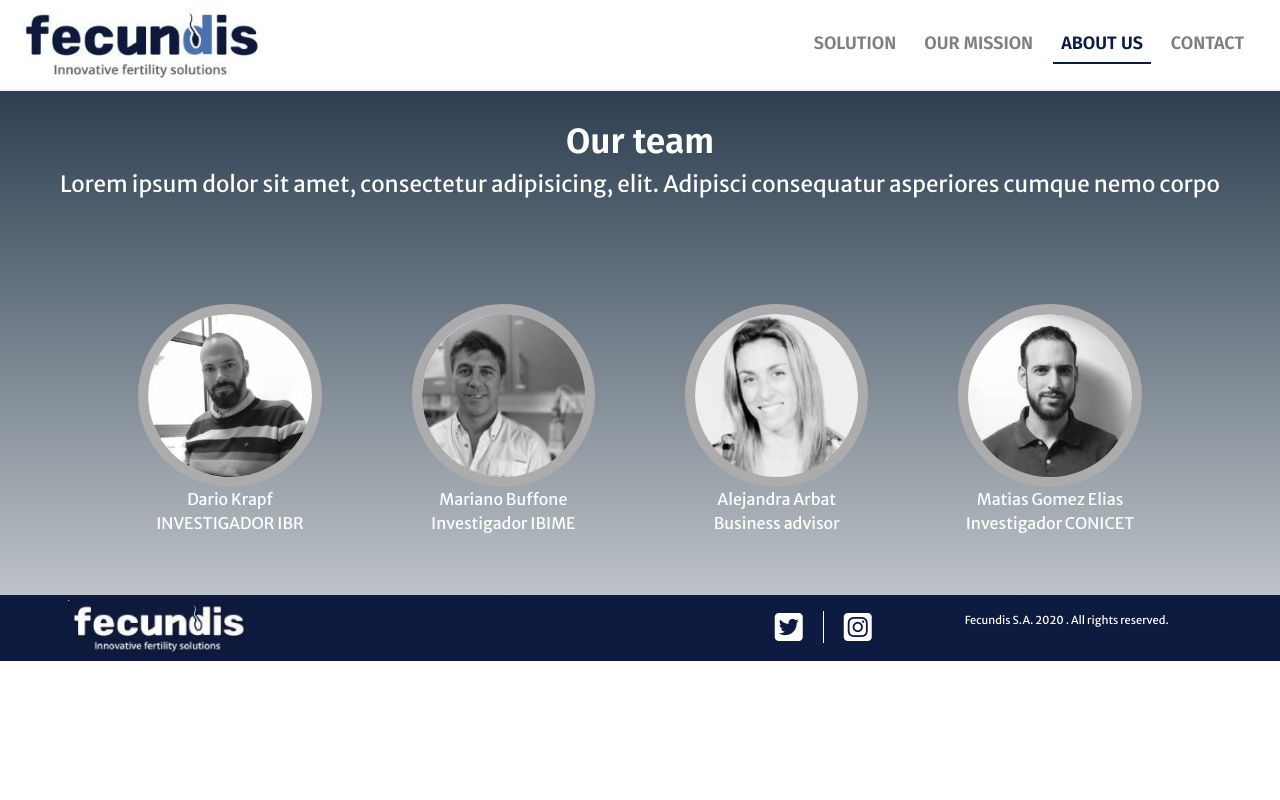
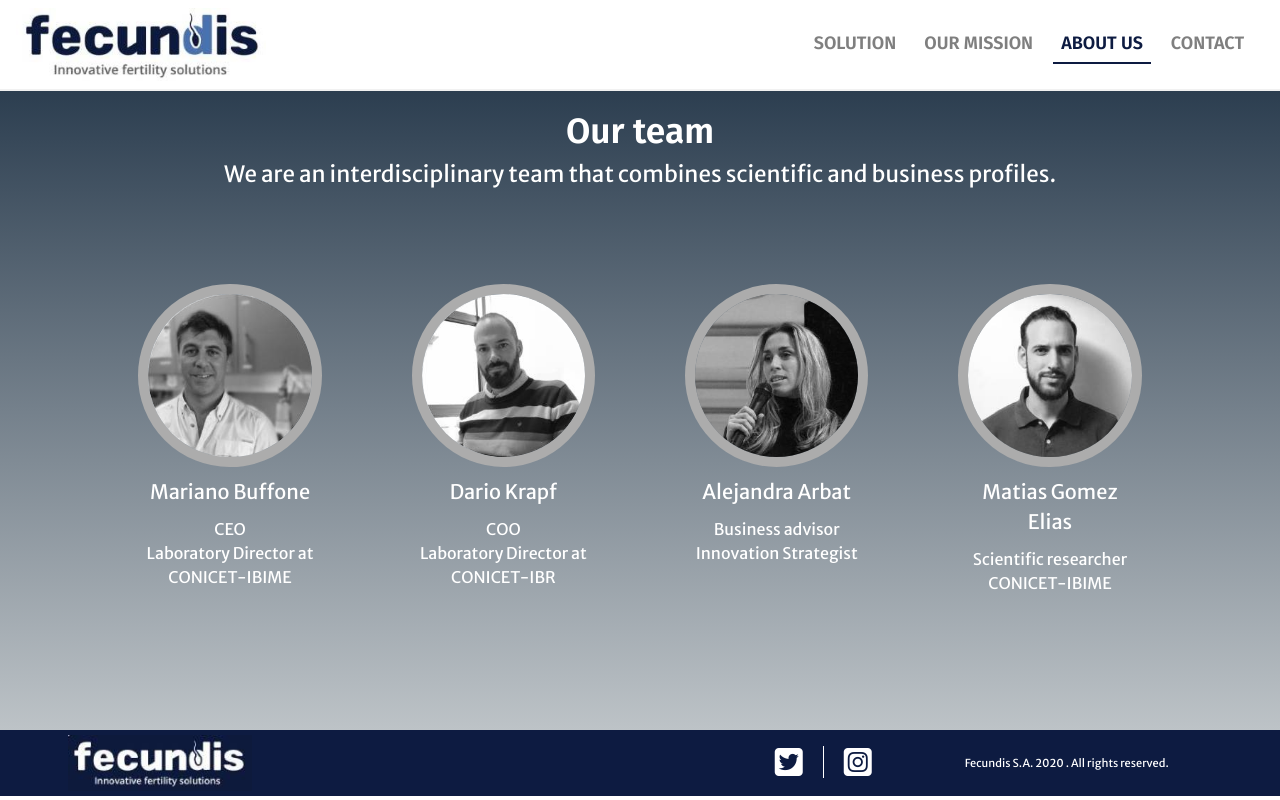
Before and after one commit to alearbat/Fecundis_website, a website: page pages/about_us.html in a window 1280 px wide. Drawn offline with nearby package versions, Linux system fonts and the light colour scheme.

Commit message:
Adding animations, texts and images

```diff
--- a/pages/about_us.html
+++ b/pages/about_us.html
@@ -5,9 +5,8 @@
 	<meta name="viewport" content="width=device-width, initial-scale=1.0">
 	<meta name="description" content="Complementary team disrupting assisted reproduction technologies">
 	<meta name="keywords" content="conicet, ibime, ibr, startup, biotech startup, biotechnology, fertility, success rates, fertility method, assisted reproduction">
-	<title>Fecundis About Us</title>
+	<title>About Us - Fecundis</title>
 	<link href="https://fonts.googleapis.com/css2?family=Fira+Sans:wght@600&family=Merriweather+Sans:wght@300;400&display=swap" rel="stylesheet">
-	<script src="https://kit.fontawesome.com/e45f0f8133.js" crossorigin="anonymous"></script>
 	<link rel="stylesheet" href="https://cdn.jsdelivr.net/npm/bootstrap@4.5.3/dist/css/bootstrap.min.css" integrity="sha384-TX8t27EcRE3e/ihU7zmQxVncDAy5uIKz4rEkgIXeMed4M0jlfIDPvg6uqKI2xXr2" crossorigin="anonymous">
 	<link rel="stylesheet" href="../css/newStyle.css">
 </head>
@@ -39,30 +38,31 @@
 	<section class="container-fluid section__backg--gradient">
 		<div class="row">
 			<div class="col-lg-12 section__title--center">
-					<h1>Our team</h1>
-					<p>Lorem ipsum dolor sit amet, consectetur adipisicing, elit. Adipisci consequatur asperiores cumque nemo corpo</p>
+				<h1>Our team</h1>
+				<p>We are an interdisciplinary team that combines scientific and business profiles.</p>
 			</div>
 		</div>
+		<!--Members-->
 		<div class="row members d-flex justify-content-center align-items-top">
 			<figure class="col-lg-2 col-md-2 col-sm-4 col-9 members--circle">
-				<img class="img-fluid" src="../images/dario.jpg" alt="Dario Krapf">
-				<figcaption>Dario Krapf</figcaption>
-				<figcaption>INVESTIGADOR IBR</figcaption>
+				<img class="img-fluid" src="../images/mariano.jpg" alt="Mariano Buffone">
+				<figcaption class="member__name">Mariano Buffone</figcaption>
+				<figcaption>CEO<br>Laboratory Director at CONICET-IBIME</figcaption>
 			</figure>
 			<figure class="col-lg-2 col-md-2 col-sm-4 col-9 members--circle">
-				<img class="img-fluid" src="../images/mariano.jpg" alt="Mariano Buffone">
-				<figcaption>Mariano Buffone</figcaption>
-				<figcaption>Investigador IBIME</figcaption>
+				<img class="img-fluid" src="../images/dario.jpg" alt="Dario Krapf">
+				<figcaption class="member__name">Dario Krapf</figcaption>
+				<figcaption>COO<br>Laboratory Director at CONICET-IBR</figcaption>
 			</figure>
 			<figure class="col-lg-2 col-md-2 col-sm-4 col-9 members--circle">
-				<img class="img-fluid" src="../images/ale.jpg" alt="Alejandra Arbat">
-				<figcaption>Alejandra Arbat</figcaption>
-				<figcaption>Business advisor</figcaption>
+				<img class="img-fluid" src="../images/ale4.jpg" alt="Alejandra Arbat">
+				<figcaption class="member__name">Alejandra Arbat</figcaption>
+				<figcaption>Business advisor Innovation Strategist</figcaption>
 			</figure>
 			<figure class="col-lg-2 col-md-2 col-sm-4 col-9 members--circle">
 				<img class="img-fluid" src="../images/Mati.jpg" alt="Matias Gomez Elias">
-				<figcaption>Matias Gomez Elias</figcaption>
-				<figcaption>Investigador CONICET</figcaption>
+				<figcaption class="member__name">Matias Gomez Elias</figcaption>
+				<figcaption>Scientific researcher CONICET-IBIME</figcaption>
 			</figure>
 		</div>
 	</section>
@@ -74,12 +74,13 @@
 				<a href=""><i class="fab fa-instagram-square"></i></a>
 			</div>
 			<div class="d-flex justify-content-center align-items-center footer__sn--backg col-lg-3 col-md-4 col-sm-4 col-10">
-				<p class="copyright">Fecundis S.A. 2020 . All rights reserved.</p>
+				<p class="footer__copyright">Fecundis S.A. 2020 . All rights reserved.</p>
 			</div>
 		</div>
 	</footer>
 	<!--JS-->
 	<script src="https://code.jquery.com/jquery-3.5.1.slim.min.js" integrity="sha384-DfXdz2htPH0lsSSs5nCTpuj/zy4C+OGpamoFVy38MVBnE+IbbVYUew+OrCXaRkfj" crossorigin="anonymous"></script>
 	<script src="https://cdn.jsdelivr.net/npm/bootstrap@4.5.3/dist/js/bootstrap.bundle.min.js" integrity="sha384-ho+j7jyWK8fNQe+A12Hb8AhRq26LrZ/JpcUGGOn+Y7RsweNrtN/tE3MoK7ZeZDyx" crossorigin="anonymous"></script>
+	<script src="https://kit.fontawesome.com/e45f0f8133.js" crossorigin="anonymous"></script>
 </body>
 </html>
--- a/scss/_components.scss
+++ b/scss/_components.scss
@@ -15,6 +15,10 @@
     img {
       width: 250px;
     }
+  }
+  .navbar__selection {
+    border-bottom: solid 2px $sec-color;
+    color: $sec-color !important;
   }
 }
 
@@ -47,18 +51,15 @@ footer {
   .footer__sn--backg{
     background-color: $sec-color
   }
-  .copyright {
+  .footer__copyright {
     font-size: 11px;
+    margin: 0;
+    padding: 10px;
   }
 }
 
-.navbar__selection {
-  border-bottom: solid 2px $sec-color;
-  color: $sec-color !important;
-}
-
 .section__title--center {
-  padding:30px;
+  padding: 20px;
   text-align: center;
 }
 
@@ -67,7 +68,8 @@ footer {
 $carouselItems:(
   content1: url("../images/pregnant.jpg"),
   content2: url("../images/microscope.jpg"),
-  content3: url("../images/beautiful-young.jpg")
+  content3: url("../images/beautiful-young.jpg"),
+  content4: url("../images/pinkSperm.jpg")
 );
 
 @each $content, $backg in $carouselItems {
@@ -100,6 +102,7 @@ $carouselItems:(
   color: $font-lightcolor;
   padding: 1.5em 3em;
   margin: 0;
+  line-height: 1.5;
 }
 
 @media (max-width: 768px){
@@ -117,7 +120,7 @@ $carouselItems:(
 	justify-content: center;
 	align-items: center;
 	text-align: center;
-  margin:1em 1em;
+  margin:0.5em 1em 2em 1em;
   padding:5em 0.5em;
 	color: $font-lightcolor;
 	font-size: 1.2rem;
@@ -131,6 +134,12 @@ $carouselItems:(
   background: linear-gradient(to bottom, #2c3e50, #bdc3c7); /* W3C, IE 10+/ Edge, Firefox 16+, Chrome 26+, Opera 12+, Safari 7+ */
   h1, p {
     color: $font-lightcolor;
+  }
+}
+
+@media (min-width: 768px){
+  .section__backg--gradient {
+    height: 80vh;
   }
 }
 
@@ -148,6 +157,10 @@ $carouselItems:(
   .members--circle:hover {
     transform: scale(1.2,1.2);
   }
+  .member__name {
+    padding: 10px;
+    font-size: 20px;
+  }
 }
 
 @media (min-width: 768px){
@@ -156,17 +169,21 @@ $carouselItems:(
   }
 }
 
-/*contact*/
+/*CONTACT*/
+
+.contact__backg {
+  background-image: url("../images/microscope.jpg");
+}
 
 form {
   margin-bottom: 20px;
   div {
     label {
       font-family: 'Merriweather Sans', sans-serif;
-      font-size: 12px;
+      font-size: 14px;
       display: block;
       padding-top: 10px;
-      color: $font-lightcolor;
+      color: $font-color;
     }
     textarea {
       height: 200px;
@@ -176,6 +193,7 @@ form {
 
 .field {
   background-color: #f5f5f5;
+  opacity: .8;
   border-radius: 8px;
   border: none;
   padding: 8px;
@@ -208,6 +226,7 @@ textarea::placeholder {
   font-family: 'Merriweather Sans', sans-serif;
   color: lightgrey;
 }
+
 @media (min-width: 768px) {
   .field, .button {
     width: 400px;
```
Also changed, not shown: index.html (+5 -6 lines), pages/contact.html (+6 -4 lines), pages/our_mission.html (+7 -5 lines), pages/solution.html (+8 -6 lines), css/newStyle.css, images/ale.jpg (deleted), images/ale4.jpg (added), images/pinkSperm.jpg (added). Lines whose indentation alone changed are shown as unchanged.
